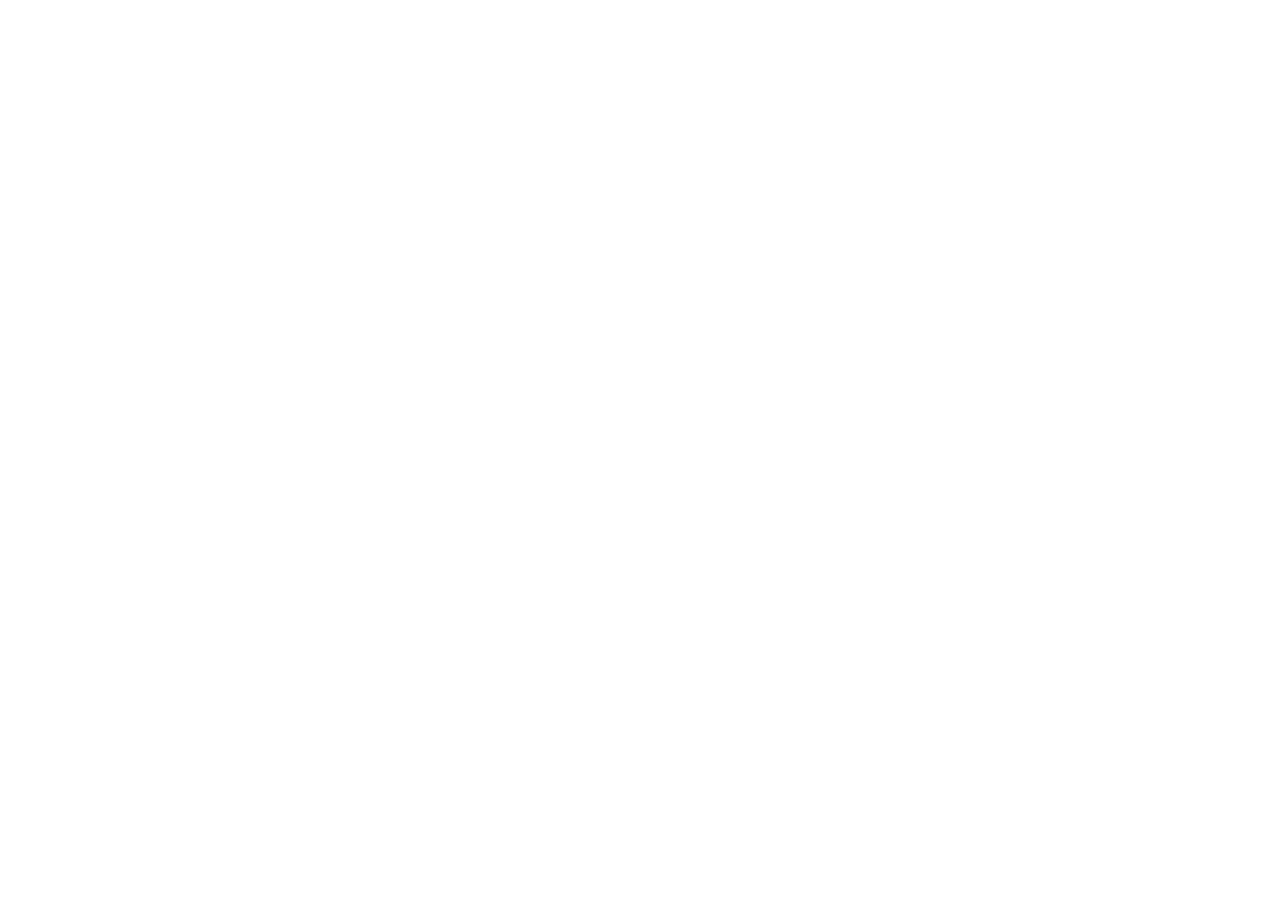
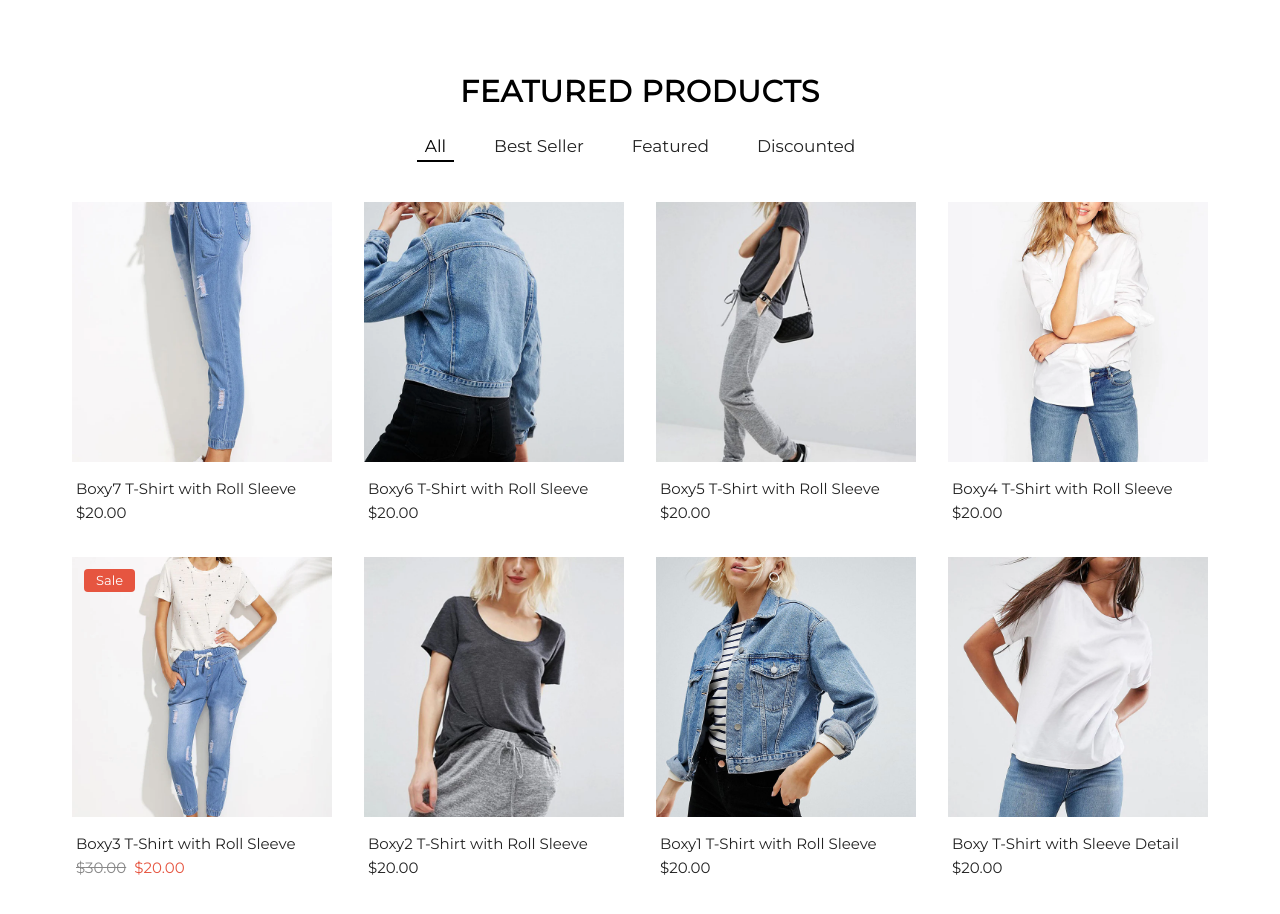
Before and after one commit to youssef-labib/Youssef_Labib_Final_Project_React, a React (Vite) app: page / in a window 1280 px wide. Shown: the part 1520-2434 px from the top of the page. Before the commit the page ends 1554 px from the top, so only its background shows below. Built offline with nearby package versions, Linux system fonts and the light colour scheme.

Commit message:
Featured Products Section Completed

```diff
--- a/src/constant/images.jsx
+++ b/src/constant/images.jsx
@@ -33,7 +33,7 @@
 import mastercard from "../assets/images/mastercard.png.webp"
 import paypal from "../assets/images/paypal.png.webp"
 import shopItem09 from "../assets/images/shop-item-09.jpg"
-import shopi2 from "../assets/images/shopi2.webp"
+import shopy2 from "../assets/images/shopi2.webp"
 import shopy3 from "../assets/images/shopy3.webp"
 import shopy4 from "../assets/images/shopy4.webp"
 import shopy5 from "../assets/images/shopy5.webp"
@@ -80,7 +80,7 @@
     mastercard,
     paypal,
     shopItem09,
-    shopi2,
+    shopy2,
     shopy3,
     shopy4,
     shopy5,
--- a/src/pages/home/partials/products.jsx
+++ b/src/pages/home/partials/products.jsx
@@ -1,12 +1,145 @@
-import React from 'react';
+import React, { useState } from 'react';
+import Images from '../../../constant/images';
+
+const productData = [
+    {
+        id: 1,
+        image: Images.shopy7,
+        name: 'Boxy7 T-Shirt with Roll Sleeve',
+        price: 20.0,
+        bestSeller: true,
+        featured: false,
+        sale: false,
+    },
+    {
+        id: 2,
+        image: Images.shopy6,
+        name: 'Boxy6 T-Shirt with Roll Sleeve',
+        price: 20.0,
+        bestSeller: true,
+        featured: false,
+        sale: false,
+    },
+    {
+        id: 3,
+        image: Images.shopy5,
+        name: 'Boxy5 T-Shirt with Roll Sleeve',
+        price: 20.0,
+        bestSeller: true,
+        featured: false,
+        sale: false,
+    },
+    {
+        id: 4,
+        image: Images.shopy4,
+        name: 'Boxy4 T-Shirt with Roll Sleeve',
+        price: 20.0,
+        bestSeller: true,
+        featured: false,
+        sale: false,
+    },
+    {
+        id: 5,
+        image: Images.shopy3,
+        name: 'Boxy3 T-Shirt with Roll Sleeve',
+        price: 20.0,
+        oldPrice: 30.0,
+        bestSeller: false,
+        featured: false,
+        sale: true,
+    },
+    {
+        id: 6,
+        image: Images.shopy2,
+        name: 'Boxy2 T-Shirt with Roll Sleeve',
+        price: 20.0,
+        bestSeller: false,
+        featured: false,
+        home: true,
+        sale: false,
+    },
+    {
+        id: 7,
+        image: Images.item03,
+        name: 'Boxy1 T-Shirt with Roll Sleeve',
+        price: 20.0,
+        bestSeller: false,
+        featured: true,
+        sale: false,
+    },
+    {
+        id: 8,
+        image: Images.shopy8,
+        name: 'Boxy T-Shirt with Sleeve Detail',
+        price: 20.0,
+        bestSeller: false,
+        featured: false,
+        sale: false,
+    },
+];
+
+const filters = [
+    { label: 'All', key: 'all' },
+    { label: 'Best Seller', key: 'bestSeller' },
+    { label: 'Featured', key: 'featured' },
+    { label: 'Discounted', key: 'sale' },
+];
 
 const ProductsPage = () => {
+    const [activeFilter, setActiveFilter] = useState('all');
+
+    const filteredProducts =
+        activeFilter === 'all'
+            ? productData
+            : productData.filter((product) => product[activeFilter]);
+
     return (
-        <>
-
-
-
-        </>
+        <div className="max-w-[1200px] mx-auto py-10 px-4 sm:px-8">
+            <h1 className="text-center font-bold text-3xl tracking-wide mb-6 mt-0 uppercase">
+                FEATURED PRODUCTS
+            </h1>
+            <div className="flex justify-center sm:gap-8 gap-3 mb-10 overflow-x-auto whitespace-nowrap sm:whitespace-normal px-2 sm:px-0">
+                {filters.map((filter) => (
+                    <a
+                        key={filter.key}
+                        href="#"
+                        onClick={e => { e.preventDefault(); setActiveFilter(filter.key); }}
+                        className={`sm:px-2 px-1 sm:text-[17px] text-[13px] font-normal transition-colors duration-200 no-underline ${activeFilter === filter.key ? 'text-black border-b-2 border-black' : 'text-[#222] border-b-0'}`}
+                    >
+                        {filter.label}
+                    </a>
+                ))}
+            </div>
+            <div className="grid grid-cols-1 sm:grid-cols-2 md:grid-cols-3 lg:grid-cols-4 gap-8">
+                {filteredProducts.map((product) => (
+                    <div key={product.id} className="w-full">
+                        <div className="relative w-full aspect-square mb-4">
+                            {product.sale && (
+                                <span className="absolute top-3 left-3 bg-[#e65540] text-white text-[13px] font-medium rounded px-3 py-0.5 z-10">
+                                    Sale
+                                </span>
+                            )}
+                            <img
+                                src={product.image}
+                                alt={product.name}
+                                className="w-full h-full object-cover block rounded-none"
+                            />
+                        </div>
+                        <div className="text-left pl-1">
+                            <div className="text-[15px] text-[#222] mb-0.5">{product.name}</div>
+                            <div className={`text-[15px] font-normal ${product.sale ? 'text-[#e65540]' : 'text-[#222]' }`}>
+                                {product.sale && (
+                                    <span className="text-[#888] line-through mr-2">
+                                        ${product.oldPrice?.toFixed(2)}
+                                    </span>
+                                )}
+                                ${product.price.toFixed(2)}
+                            </div>
+                        </div>
+                    </div>
+                ))}
+            </div>
+        </div>
     );
 };
 
```
Also changed, not shown: src/pages/home/partials/hero.jsx (+4 -5 lines).
